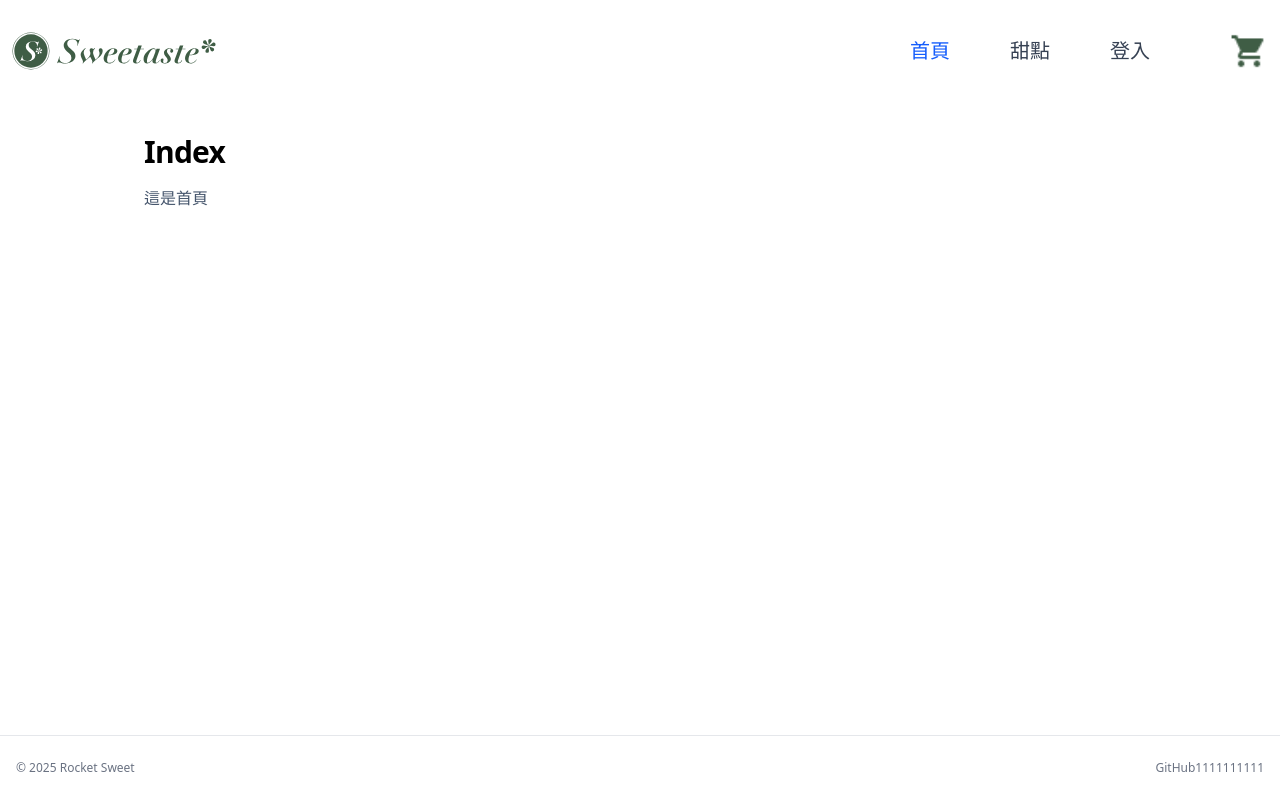
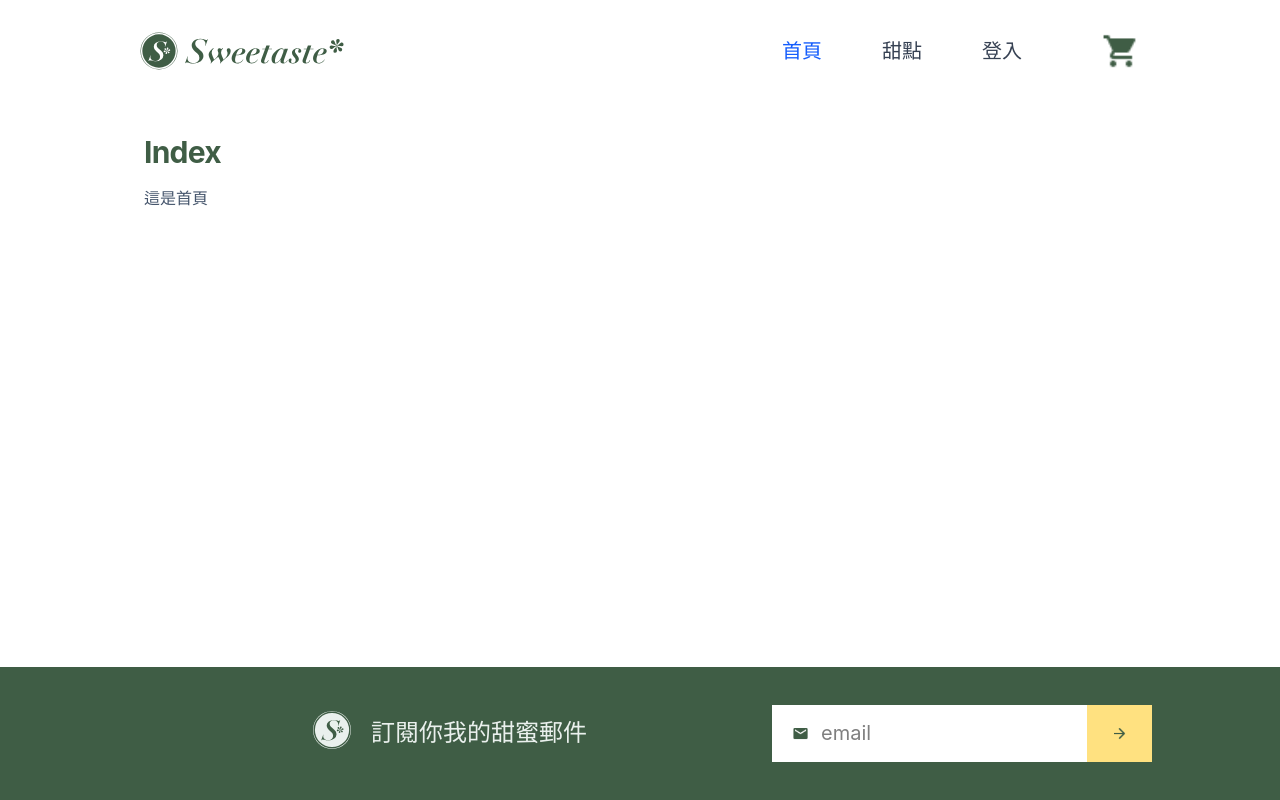
Before and after one commit to TSFMAKKO/rocket_sweet, a React (Vite) app: page / in a window 1280 px wide. Built offline with nearby package versions, Linux system fonts and the light colour scheme.

Commit message:
feat: 完成訂閱組件

```diff
--- a/index.html
+++ b/index.html
@@ -1,13 +1,25 @@
 <!doctype html>
 <html lang="en">
+
 <head>
   <meta charset="UTF-8" />
   <link rel="icon" type="image/svg+xml" href="/vite.svg" />
   <meta name="viewport" content="width=device-width, initial-scale=1.0" />
   <title>rocket_sweet</title>
+  <style>
+    body {
+      font-family: -apple-system, BlinkMacSystemFont, 'Segoe UI', Roboto, Oxygen,
+        Ubuntu, Cantarell, 'Open Sans', 'Helvetica Neue', sans-serif;
+      color: #3F5D45;
+      line-height: 1.5;
+      /* 字寬 */
+    }
+  </style>
 </head>
+
 <body>
   <div id="root"></div>
   <script type="module" src="/src/main.jsx"></script>
 </body>
+
 </html>
--- a/src/components/Footer.jsx
+++ b/src/components/Footer.jsx
@@ -1,17 +1,32 @@
+import { Form } from "react-router-dom"
+const BASE_URL = import.meta.env.BASE_URL || '/'
+console.log("BASE_URL:", BASE_URL);
+
+import LogoFromPublic from "./LogoFromPublic.jsx"
+
 export default function Footer() {
   const year = new Date().getFullYear()
   return (
-    <footer className="mt-auto border-t border-gray-200 bg-white/60">
-      <div className="mx-auto max-w-[1296px] w-full px-4 py-6 text-xs text-gray-500 flex items-center justify-between">
-        <span>© {year} Rocket Sweet</span>
-        <a
-          href="https://github.com/TSFMAKKO/rocket_sweet"
-          target="_blank"
-          rel="noreferrer"
-          className="hover:text-gray-700"
-        >
-          GitHub1111111111
-        </a>
+    <footer className="bg-[#3F5D45] text-[#EAF0ED] w-full">
+      <div className="mx-auto  max-w-[1024px] flex justify-between max-sm:flex-col max-sm:gap-y-[30px] py-[38px] max-sm:py-[30px]">
+        <div className="flex w-full justify-center items-center gap-x-[20px]">
+          <div aria-label="Rocket Sweet Logo">
+            <LogoFromPublic src="logo-light.svg" className={`h-[38px] w-[38px] text-[#EAF0ED]`} />
+          </div>
+          <div className="text-[24px] ">訂閱你我的甜蜜郵件</div>
+        </div>
+
+        <Form method="post" className=" bg-[#fff] flex items-center max-w-[380px] max-sm:mx-auto w-full">
+          <div className="flex justify-center items-center py-[16px] ml-[20px]">
+            <img src={`${BASE_URL}mail-24px.png`} alt="" srcset="" />
+          </div>
+          <input className="block w-full text-[20px] py-[13px] px-[12px] text-[#000] border-none  focus:outline-none focus:ring-0 focus:border-transparent" type="text" placeholder="email" />
+          <div className="flex justify-center items-center py-[20px] px-[24px] bg-[#FFE180]">
+            <img src={`${BASE_URL}arrow_forward-24px.png`} alt="" srcset="" />
+          </div>
+
+        </Form>
+
       </div>
     </footer>
   )
--- a/src/components/Header.jsx
+++ b/src/components/Header.jsx
@@ -7,7 +7,7 @@ export default function Header() {
 
     const [isOpen, setIsOpen] = useState(false)
     return (
-        <header className="mx-auto max-w-[1280px] w-full px-[12px] py-3">
+        <header className="mx-auto max-w-[1024px] w-full px-[12px] py-3">
             <div className=" flex items-center justify-between max-sm:hidden">
                 <NavLink to="/" className="inline-flex items-center gap-2 text-lg font-semibold tracking-tight py-[20px] ">
                     <img src={BASE_URL + 'logo-all-dark.svg'} alt="Rocket Sweet" className="h-[38px] w-auto" />
--- /dev/null
+++ b/src/components/LogoFromPublic.jsx
@@ -0,0 +1,25 @@
+const BASE_URL = import.meta.env.BASE_URL || '/'
+
+// 極簡版本：使用 CSS mask 將 public 的 SVG 當作遮罩，顏色由 currentColor（文字顏色）控制。
+// 優點：
+// - 完全不需要 fetch、狀態或字串替換。
+// - 保持檔案在 public，不改動 src 結構。
+// 用法：
+// <LogoFromPublic src="logo-light.svg" className="h-[38px] w-[38px] text-[var(--brand-forest)]" />
+export default function LogoFromPublic({ src = 'logo-light.svg', className = '' }) {
+  const url = BASE_URL + src
+  const style = {
+    WebkitMaskImage: `url(${url})`,
+    maskImage: `url(${url})`,
+    WebkitMaskRepeat: 'no-repeat',
+    maskRepeat: 'no-repeat',
+    WebkitMaskSize: 'contain',
+    maskSize: 'contain',
+    WebkitMaskPosition: 'center',
+    maskPosition: 'center',
+    // 元素本體用背景色來著色，搭配 text- 類似的顏色控制，可使用 currentColor
+    backgroundColor: 'currentColor',
+    display: 'inline-block',
+  }
+  return <span className={className} style={style} aria-hidden="true" />
+}
--- a/src/index.css
+++ b/src/index.css
@@ -4,3 +4,13 @@
 /* @theme {
   --font-sans: ui-sans-serif, system-ui, sans-serif;
 } */
+
+:root {
+  /* Brand color - 森林綠 */
+  --brand-forest: #3F5D45;
+}
+
+/* Tailwind v4 顏色 token：定義後可透過 text-brand-forest / bg-brand-forest / border-brand-forest 使用 */
+@theme {
+  --color-brand-forest: #3F5D45;
+}
--- /dev/null
+++ b/src/styles/colors.js
@@ -0,0 +1,2 @@
+// 可在 React/JS 中 import 使用的顏色常數
+export const BRAND_FOREST = '#3F5D45'
```
Lines whose indentation alone changed are shown as unchanged.
